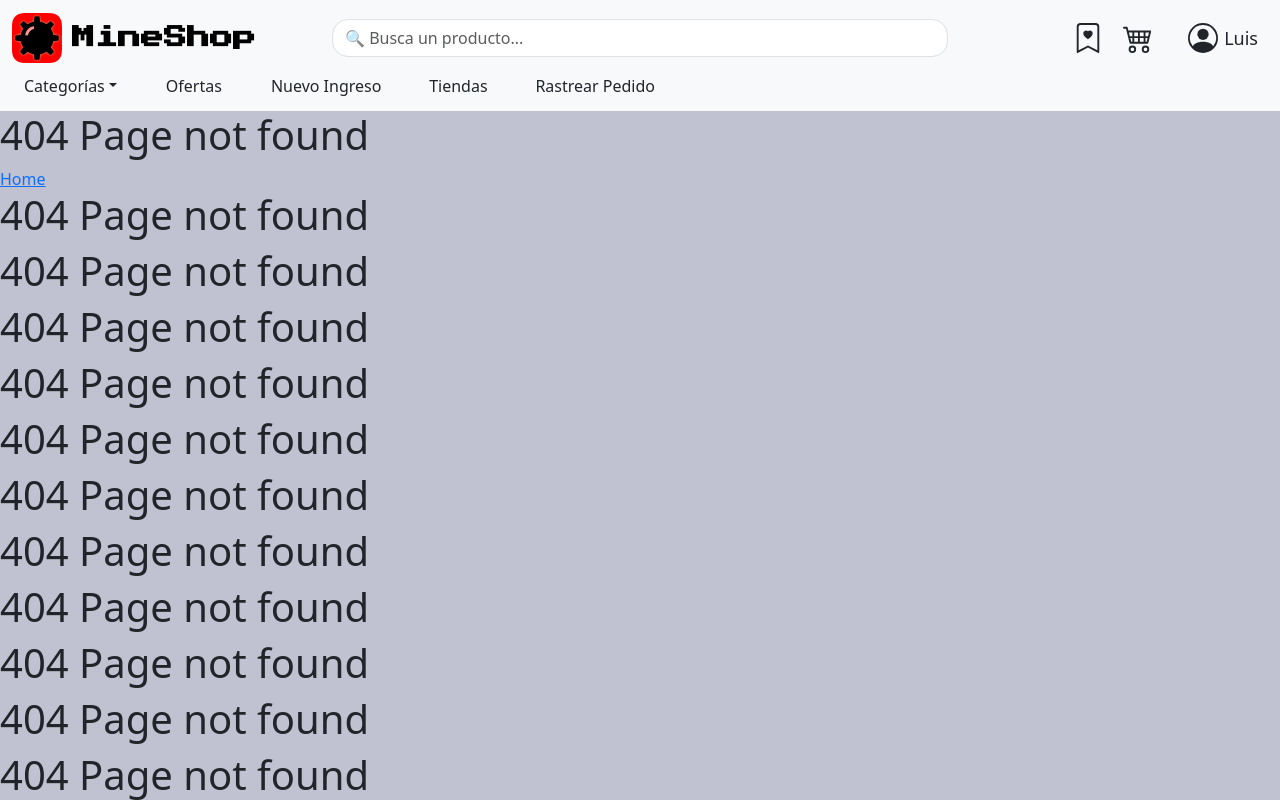
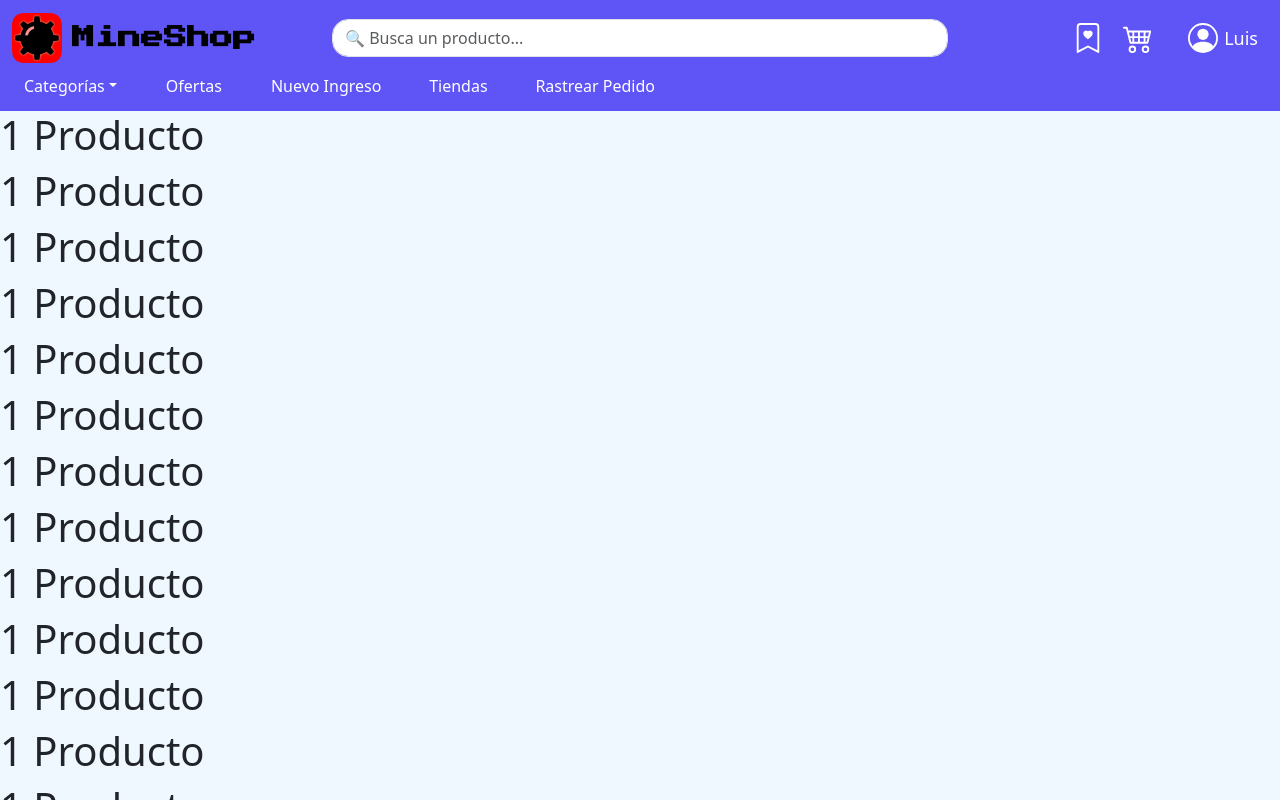
Before and after one commit to LuisLopezMuy/MineShop, a React (Vite) app: page /producto/1 in a window 1280 px wide. Shown: the top 800 px of the page. Built offline with nearby package versions, Linux system fonts and the light colour scheme.

Commit message:
Se mejoró el estilo. Se agregó la base del card para los productos.

```diff
--- a/public/styles/NavBar.css
+++ b/public/styles/NavBar.css
@@ -1,6 +1,12 @@
 .navBar {
     position: sticky;
     top: 0;
+    z-index: 1030;
+
+    >nav {
+        background-color: rgb(95, 84, 246) !important;
+        color: white;
+    }
 }
 
 .flexDiv {
@@ -94,11 +100,15 @@
 
 .paraEfecto:active {
     transform: scale(0.97);
-    background: rgb(212, 213, 221);
-    color: rgb(33, 37, 41);
+    background: #8f9bf8;
+    color: white;
 }
 
-
+.paraEfecto2:active {
+    transform: scale(0.97);
+    background: #dbdbdb;
+    color: black;
+}
 
 @media (max-width: 500px) {
     .navbar-brand {
--- /dev/null
+++ b/public/styles/ProductMiniHome.css
@@ -0,0 +1,7 @@
+.card{
+    width: 14rem;
+    z-index: 0;
+    overflow: hidden;
+    border: none;
+    background-color: white;
+}
--- a/public/styles/index.css
+++ b/public/styles/index.css
@@ -1,3 +1,3 @@
 body{
-  background-color: #c1c2d1;
+  background-color: aliceblue;
 }
--- /dev/null
+++ b/src/components/Filtros.jsx
@@ -0,0 +1,13 @@
+function Filtros() {
+    return (
+        <div style={{ backgroundColor: 'red', padding: '20px' }}>
+            <h1>Estos son los filtros, solo para la realización de una prueba</h1>
+            <h1>Estos son los filtros, solo para la realización de una prueba</h1>
+            <h1>Estos son los filtros, solo para la realización de una prueba</h1>
+            <h1>Estos son los filtros, solo para la realización de una prueba</h1>
+
+        </div>
+    )
+}
+
+export default Filtros
--- a/src/components/Home.jsx
+++ b/src/components/Home.jsx
@@ -1,20 +1,38 @@
-function Home(){
-    return(
-        <div>
-            <h1>Home</h1>
-            <h1>Home</h1>
-            <h1>Home</h1>
-            <h1>Home</h1>
-            <h1>Home</h1>
-            <h1>Home</h1>
-            <h1>Home</h1>
-            <h1>Home</h1>
-            <h1>Home</h1>
-            <h1>Home</h1>
-            <h1>Home</h1>
-            <h1>Home</h1>
-            <h1>Home</h1>
-            <h1>Home</h1>
+import { data } from 'react-router';
+//import { supabase } from '../supabase/client'
+import Filtros from './Filtros';
+import ProductsDiv from './ProductsDiv';
+
+function Home() {
+    /*                                                                    PRUEBAS DE SUPABASE
+        const handleLoad = async () => {
+
+            try {
+                const { data: tabla_prueba, error } = await supabase
+                    .from('tabla_prueba')
+                    .select('*')
+            } catch (error) {
+                console.error("Error fetching data:", error);
+            }
+
+
+            console.log(supabase)
+
+        }
+
+
+        handleLoad()
+
+    */
+
+    return (
+        <div className='container-xl mx-auto mt-4'>
+            <div className="row">
+                <div className="col-12">
+                    <ProductsDiv />
+                </div>
+
+            </div>
         </div>
     )
 }
--- a/src/components/NavBar.jsx
+++ b/src/components/NavBar.jsx
@@ -25,7 +25,7 @@ function NavBar() {
                         <div className="row sec1">
 
                             <div className="col-6 col-xl-3 order-1">
-                                <Link className="navbar-brand" to="/">
+                                <Link className="navbar-brand " to="/">
                                     <img src="/logo.png" ></img>
                                     <div><span>MineShop</span></div>
                                 </Link>
@@ -37,21 +37,21 @@ function NavBar() {
 
                             <div className="iconsDiv col-6 col-xl-3 order-2 order-xl-3">
                                 <div className="iconsDiv">
-                                    <Link className="nav-link" to="/favoritos">
+                                    <Link className="nav-link paraEfecto" to="/favoritos">
                                         <svg xmlns="http://www.w3.org/2000/svg" width="30" height="30" fill="currentColor" className="bi bi-bookmark-heart" viewBox="0 0 16 16">
-                                            <path fill-rule="evenodd" d="M8 4.41c1.387-1.425 4.854 1.07 0 4.277C3.146 5.48 6.613 2.986 8 4.412z" />
+                                            <path fillRule="evenodd" d="M8 4.41c1.387-1.425 4.854 1.07 0 4.277C3.146 5.48 6.613 2.986 8 4.412z" />
                                             <path d="M2 2a2 2 0 0 1 2-2h8a2 2 0 0 1 2 2v13.5a.5.5 0 0 1-.777.416L8 13.101l-5.223 2.815A.5.5 0 0 1 2 15.5zm2-1a1 1 0 0 0-1 1v12.566l4.723-2.482a.5.5 0 0 1 .554 0L13 14.566V2a1 1 0 0 0-1-1z" />
                                         </svg>
                                     </Link>
-                                    <Link className="nav-link" to="/carrito">
+                                    <Link className="nav-link paraEfecto" to="/carrito">
                                         <svg xmlns="http://www.w3.org/2000/svg" width="30" height="30" fill="currentColor" className="bi bi-cart4" viewBox="0 0 16 16">
                                             <path d="M0 2.5A.5.5 0 0 1 .5 2H2a.5.5 0 0 1 .485.379L2.89 4H14.5a.5.5 0 0 1 .485.621l-1.5 6A.5.5 0 0 1 13 11H4a.5.5 0 0 1-.485-.379L1.61 3H.5a.5.5 0 0 1-.5-.5M3.14 5l.5 2H5V5zM6 5v2h2V5zm3 0v2h2V5zm3 0v2h1.36l.5-2zm1.11 3H12v2h.61zM11 8H9v2h2zM8 8H6v2h2zM5 8H3.89l.5 2H5zm0 5a1 1 0 1 0 0 2 1 1 0 0 0 0-2m-2 1a2 2 0 1 1 4 0 2 2 0 0 1-4 0m9-1a1 1 0 1 0 0 2 1 1 0 0 0 0-2m-2 1a2 2 0 1 1 4 0 2 2 0 0 1-4 0" />
                                         </svg>
                                     </Link>
-                                    <Link className="nav-link perfil" to="/perfil">
+                                    <Link className="nav-link paraEfecto perfil" to="/perfil">
                                         <svg xmlns="http://www.w3.org/2000/svg" width="30" height="30" fill="currentColor" className="bi bi-person-circle" viewBox="0 0 16 16">
                                             <path d="M11 6a3 3 0 1 1-6 0 3 3 0 0 1 6 0" />
-                                            <path fill-rule="evenodd" d="M0 8a8 8 0 1 1 16 0A8 8 0 0 1 0 8m8-7a7 7 0 0 0-5.468 11.37C3.242 11.226 4.805 10 8 10s4.757 1.225 5.468 2.37A7 7 0 0 0 8 1" />
+                                            <path fillRule="evenodd" d="M0 8a8 8 0 1 1 16 0A8 8 0 0 1 0 8m8-7a7 7 0 0 0-5.468 11.37C3.242 11.226 4.805 10 8 10s4.757 1.225 5.468 2.37A7 7 0 0 0 8 1" />
                                         </svg>
                                         <span>Luis</span>
                                     </Link>
@@ -67,10 +67,10 @@ function NavBar() {
                                 </a>
                                 <ul className="dropdown-menu">
                                     <li>
-                                        <Link className="dropdown-item paraEfecto" to="/productos/tecnologia"> Tecnologia </Link>
+                                        <Link className="dropdown-item paraEfecto2" to="/productos/tecnologia"> Tecnologia </Link>
                                     </li>
                                     <li>
-                                        <Link className="dropdown-item paraEfecto" to="/productos/hogar"> Hogar </Link>
+                                        <Link className="dropdown-item paraEfecto2" to="/productos/hogar"> Hogar </Link>
                                     </li>
                                 </ul>
                             </div>
@@ -90,12 +90,6 @@ function NavBar() {
 
                         </div>
 
-
-
-
-
-
-
                     </div>
                 </div>
             </nav>
--- /dev/null
+++ b/src/components/ProductMiniHome.jsx
@@ -0,0 +1,17 @@
+import { Link } from "react-router"
+import '../../public/styles/ProductMiniHome.css'
+
+function ProductMiniHome() {
+    return (
+        <Link to={`/producto/1`}>
+            <div className="card rounded-4" style={{ width: '14rem' , zIndex: '0'}}>
+                <img className="rounded-5   " src="https://www.steren.com.gt/media/catalog/product/cache/bb0cad18a6adb5d17b0efd58f4201a2f/image/22545a64c/audifonos-bluetooth-touch-true-wireless-con-active-noise-cancelling-y-enviromental-noise-cancelling.jpg" className="card-img-top" alt="Imagen de producto" />
+                <div className="card-body">
+                    <p className="card-text">Some quick example text to build on the card title and make up the bulk of the card’s content.</p>
+                </div>
+            </div>
+        </Link>
+    )
+}
+
+export default ProductMiniHome
--- /dev/null
+++ b/src/components/Producto.jsx
@@ -0,0 +1,25 @@
+function Producto(){
+    return(
+        <div>
+            <h1>1 Producto</h1>
+            <h1>1 Producto</h1>
+            <h1>1 Producto</h1>
+            <h1>1 Producto</h1>
+            <h1>1 Producto</h1>
+            <h1>1 Producto</h1>
+            <h1>1 Producto</h1>
+            <h1>1 Producto</h1>
+            <h1>1 Producto</h1>
+            <h1>1 Producto</h1>
+            <h1>1 Producto</h1>
+            <h1>1 Producto</h1>
+            <h1>1 Producto</h1>
+            <h1>1 Producto</h1>
+            <h1>1 Producto</h1>
+            <h1>1 Producto</h1>
+            <h1>1 Producto</h1>
+        </div>
+    )
+}
+
+export default Producto
--- /dev/null
+++ b/src/components/ProductsDiv.jsx
@@ -0,0 +1,25 @@
+import ProductMiniHome from "./ProductMiniHome"
+
+
+function ProductsDiv() {
+    return (
+        <div style={{ padding: '20px', display: 'flex', flexDirection: 'row', flexWrap: 'wrap', gap: '15px', justifyContent: 'center' }}>
+            <ProductMiniHome />
+            <ProductMiniHome />
+            <ProductMiniHome />
+            <ProductMiniHome />
+            <ProductMiniHome />
+            <ProductMiniHome />
+            <ProductMiniHome />
+            <ProductMiniHome />
+            <ProductMiniHome />
+            <ProductMiniHome />
+            <ProductMiniHome />
+            <ProductMiniHome />
+            <ProductMiniHome />
+            <ProductMiniHome />
+        </div>
+    )
+}
+
+export default ProductsDiv
--- a/src/main.jsx
+++ b/src/main.jsx
@@ -15,6 +15,7 @@ import Pago from './components/Pago.jsx';
 import Favoritos from './components/Favoritos.jsx';
 import Politicas from './components/Politicas.jsx';
 import Desarrollador from './components/Desarrollador.jsx';
+import Producto from './components/Producto.jsx';
 import '../public/styles/index.css'
 
 
@@ -35,7 +36,8 @@ const router = createBrowserRouter([
       { path: "/contact", element: <Contact /> },
       { path: "/favoritos", element: <Favoritos /> },
       { path: "/politicas", element: <Politicas /> },
-      { path: "/desarrollador", element: <Desarrollador /> }
+      { path: "/desarrollador", element: <Desarrollador /> },
+      { path: "/producto/:id", element: <Producto /> }
     ]
   }
 ]);
--- /dev/null
+++ b/src/supabase/client.js
@@ -0,0 +1,5 @@
+import { createClient } from "@supabase/supabase-js";
+
+const supabase = createClient(process.env.REACT_APP_SUPABASE_URL, process.env.REACT_APP_SUPABASE_ANON_KEY);
+
+export default supabase;
```
Also changed, not shown: src/components/Products.jsx (+16 -12 lines), 1 other file (tests, documents, lock files or other folders).
